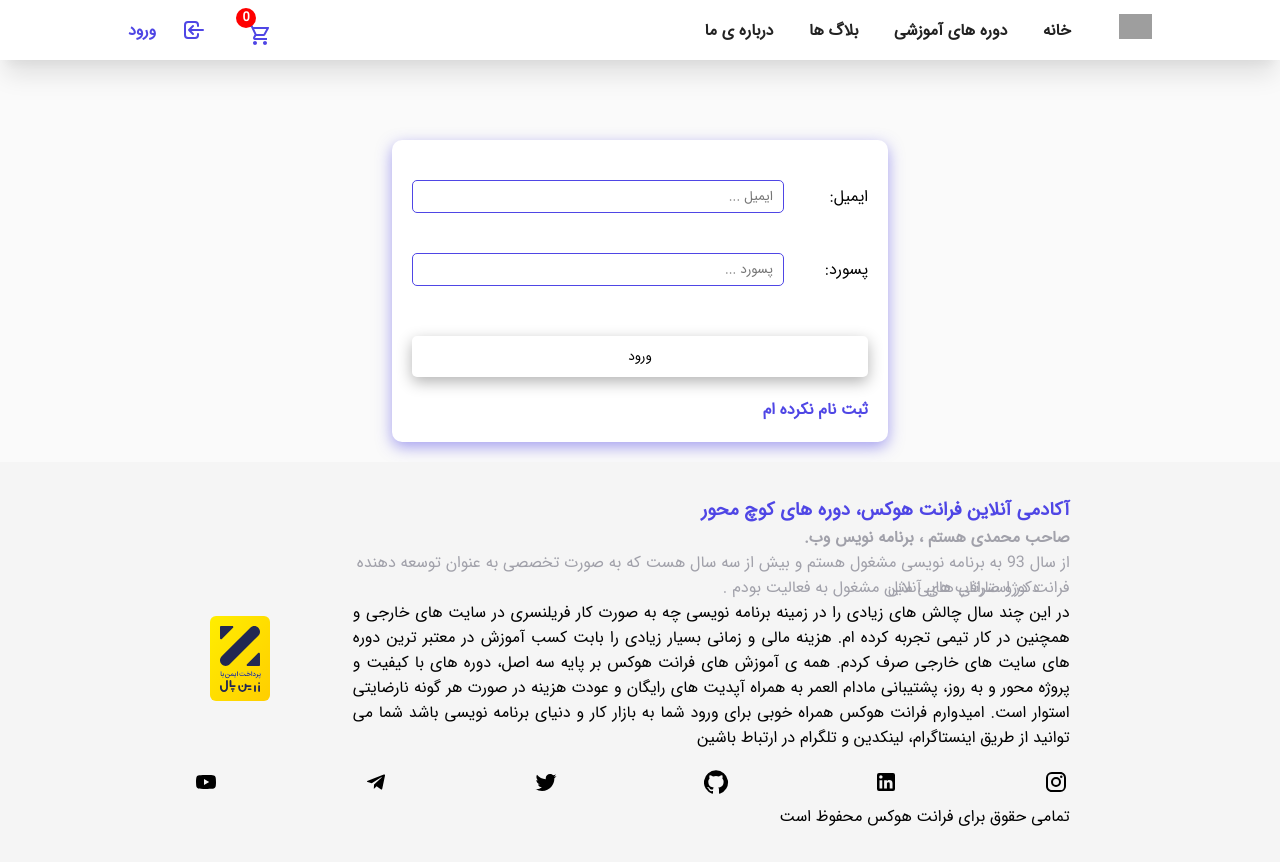
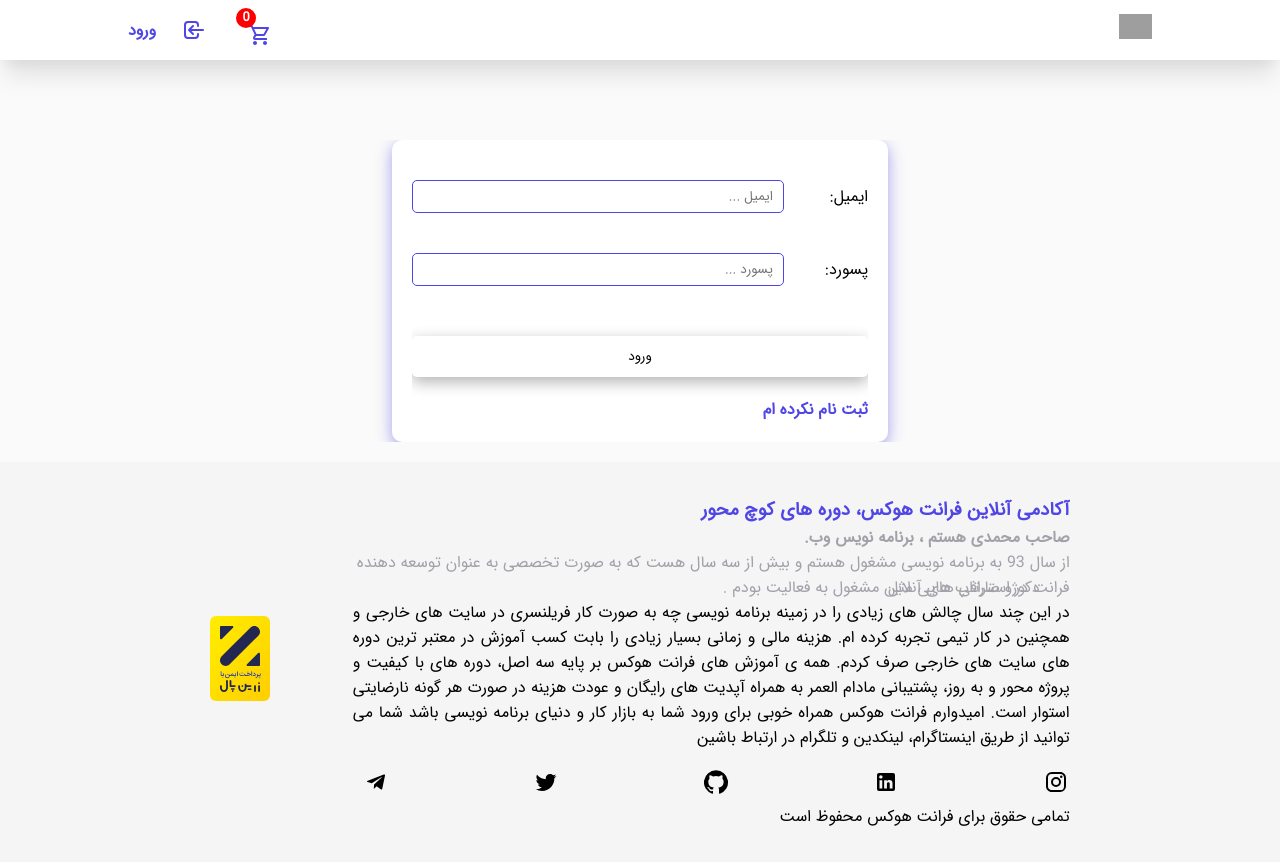
Before and after one commit to vafa2020/store-redux, a React (Create React App) app: page /login in a window 1280 px wide. Built offline with nearby package versions, Linux system fonts and the light colour scheme; grey boxes are pictures that could not be loaded.

Commit message:
create component navigation

```diff
--- a/package.json
+++ b/package.json
@@ -11,7 +11,6 @@
     "@testing-library/user-event": "^12.1.10",
     "axios": "^0.24.0",
     "formik": "^2.2.9",
-    "jss-rtl": "^0.3.0",
     "node-sass": "^4.14.1",
     "react": "^17.0.2",
     "react-dom": "^17.0.2",
--- a/public/index.html
+++ b/public/index.html
@@ -26,7 +26,7 @@
     -->
     <title>React App</title>
   </head>
-  <body dir="rtl">
+  <body style="direction: rtl;">
     <noscript>You need to enable JavaScript to run this app.</noscript>
     <div id="root"></div>
     <!--
--- a/src/App.js
+++ b/src/App.js
@@ -9,7 +9,6 @@
 import Checkout from "./pages/checkout/Checkout";
 import Login from "./pages/login/Login";
 import Signin from "./pages/singin/Signin";
-
 
 const theme = createTheme({
   direction: "rtl",
@@ -30,7 +29,6 @@
 
 function App() {
   return (
-    <div dir="rtl" className="App">
     <ThemeProvider theme={theme}>
       <Routes>
         <Route path="/" element={<Homepage />} />
@@ -43,7 +41,6 @@
         <Route path="signin" element={<Signin />} />
       </Routes>
     </ThemeProvider>
-    </div>
   );
 }
 
--- a/src/component/Header/Header.module.scss
+++ b/src/component/Header/Header.module.scss
@@ -9,4 +9,10 @@
   top: 0;
   box-shadow: 0 20px 25px -5px rgba(0, 0, 0, 0.1),
     0 10px 10px -5px rgba(0, 0, 0, 0.04);
+
 }
+@include media(M) {
+  .header {
+    @include box(100%, 60px, 0, $color-light, 0.5rem);
+  }
+}
--- a/src/component/headerRight/HeaderRight.js
+++ b/src/component/headerRight/HeaderRight.js
@@ -3,49 +3,13 @@
 import logo from "../../img/logo.svg";
 
 const HeaderRight = () => {
-  const Links = [
-    { to: "/", title: "خانه" },
-    {
-      to: "/courses",
-      title: "دوره های آموزشی",
-      subMenu: [
-        { to: "/react", title: "ریکت" },
-        { to: "/javaScript", title: "جاوااسکریپت" },
-        { to: "/angular", title: "انگولار" },
-      ],
-    },
-    { to: "/blogs", title: "بلاگ ها" },
-    {
-      to: "/about-us",
-      title: "درباره ی ما",
-      subMenu: [
-        { to: "/telegram", title: "تلگرام" },
-        { to: "/instagram", title: "اینستاگرام" },
-      ],
-    },
-  ];
+
   return (
     <div className={classes.headerRight}>
       <Link to="/">
         <img className={classes.logo} src={logo} alt="logo-icon" />
       </Link>
-      <nav className={classes.nav}>
-        <ul className={classes.items}>
-          {Links.map((item) => (
-            <li key={item.to} className={classes.item}>
-              <NavLink
-                to={item.to}
-                className={({ isActive }) =>
-                  `${classes.link} ${isActive ? classes.activated : ""}`
-                }
-              >
-                {item.title}
-                {/* <SumMenu subMenu={item.subMenu}/> */}
-              </NavLink>
-            </li>
-          ))}
-        </ul>
-      </nav>
+
     </div>
   );
 };
--- a/src/component/headerRight/HeaderRight.module.scss
+++ b/src/component/headerRight/HeaderRight.module.scss
@@ -2,49 +2,18 @@
 .headerRight {
   display: flex;
   align-items: center;
-
-  @include media(M) {
-    .nav {
-      display: none;
-    }
-  }
 }
 .logo {
   height: 25px;
   margin-left: 30px;
 }
-.items {
-  display: flex;
-  align-items: center;
-}
-.item {
-  list-style: none;
-  padding: 0 5px;
-  &:hover {
-    transition: 0.5s ease-in;
-    .subMenu {
-      display: block;
-    }
-  }
-  .link {
-    display: flex;
-    justify-content: center;
-    text-decoration: none;
-    color: $color-dark;
-    font-weight: bold;
-    padding: 0.5rem 0.8rem;
-    transition: all 0.2s linear;
-    position: relative;
-    &:hover {
-      background-color: $color-primary;
-      color: $color-light;
-      border-radius: 5px;
-      height: 100%;
-    }
-  }
-  .activated {
+
+@include media(M) {
+  .logo {
+    margin-left: 0;
   }
 }
+
 //////subMenu
 @import "../../configStyle/index.scss";
 .subMenu {
--- /dev/null
+++ b/src/component/navigation/Navigation.module.scss
@@ -0,0 +1,37 @@
+@import "../../configStyle/index.scss";
+@include media(M) {
+  .nav {
+    display: none;
+  }
+}
+.items {
+  display: flex;
+  align-items: center;
+}
+.item {
+  list-style: none;
+  padding: 0 5px;
+  &:hover {
+    transition: 0.5s ease-in;
+    .subMenu {
+      display: block;
+    }
+  }
+  .link {
+    display: flex;
+    justify-content: center;
+    text-decoration: none;
+    color: $color-dark;
+    font-weight: bold;
+    padding: 0.5rem 0.8rem;
+    transition: all 0.2s linear;
+    position: relative;
+    &:hover {
+      background-color: $color-primary;
+      color: $color-light;
+      border-radius: 5px;
+      height: 100%;
+    }
+  }
+
+}
--- a/src/configStyle/_mixins.scss
+++ b/src/configStyle/_mixins.scss
@@ -3,6 +3,7 @@
   padding: 0;
   box-sizing: border-box;
   font-family: "IRANSans";
+  overflow: hidden;
 }
 @mixin box($width, $height, $radius, $bg-color,$padding) {
   width: $width;
--- a/src/layout/Layout.module.scss
+++ b/src/layout/Layout.module.scss
@@ -3,6 +3,8 @@
   display: flex;
   flex-direction: column;
   justify-content: center;
+  min-height: 100vh;
+  width: 100%;
 }
 .main {
   margin-top: 80px;
```
Also changed, not shown: src/component/navigation/Navigation.js (added, +44 -0 lines), 1 other file (tests, documents, lock files or other folders). Lines whose indentation alone changed are shown as unchanged.
